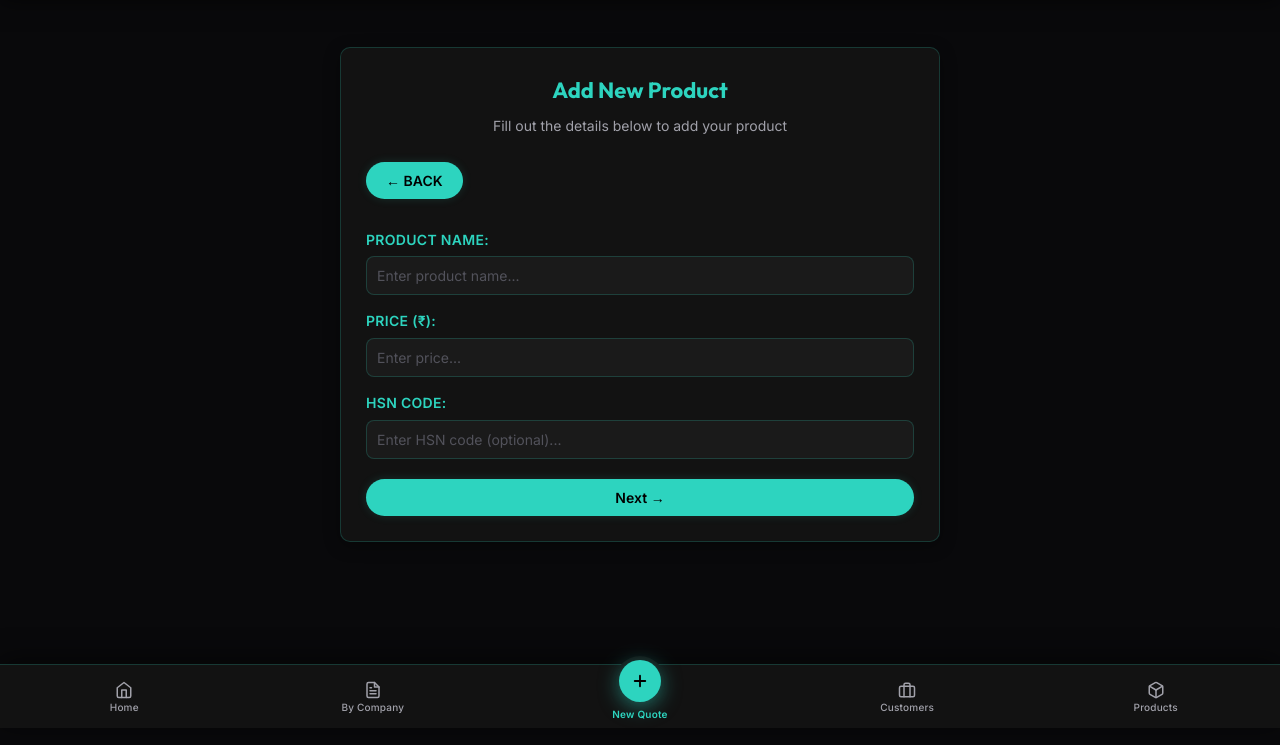
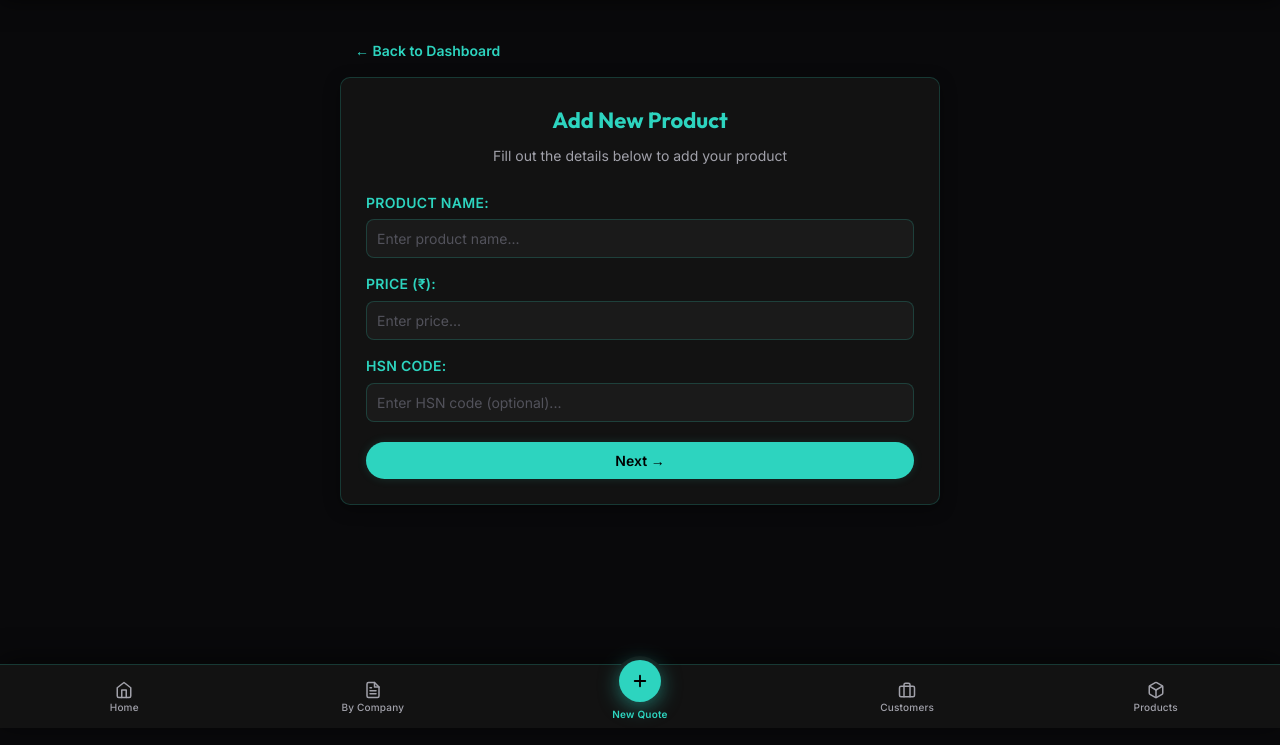
Before and after one commit to JoshiRudra-devop/quotation_management, a PHP site: page /Webdev/add-Product.php in a window 1280 px wide. Shown: the part 72-817 px from the top of the page. Run offline with PHP 8.4, Linux system fonts and the light colour scheme; the visitor is signed in with stand-in values (Sample User, id 1).

Commit message:
Fix add product and add company page header styling and back buttons

```diff
--- a/add-Product.php
+++ b/add-Product.php
@@ -160,15 +160,15 @@ $formToken = new_form_token('add_product');
 }
 
 /* Header */
-.header { text-align:center; margin-bottom:25px; }
-.header h1 {
+.form-header { text-align:center; margin-bottom:25px; }
+.form-header h1 {
   font-family: var(--font-head);
   color: var(--teal);
   font-size:22px;
   font-weight:700;
   margin-bottom:8px;
 }
-.header p { color: var(--text-muted, #aaa); font-size:14px; }
+.form-header p { color: var(--text-muted, #aaa); font-size:14px; }
 
 /* Form */
 .form-group { margin-bottom:15px; }
@@ -214,9 +214,22 @@ $formToken = new_form_token('add_product');
 }
 .btn-secondary:hover { background: var(--teal); color:#000; }
 
-.back-btn {
-  max-width:150px;
+.btn-secondary:hover { background: var(--teal); color:#000; }
+
+.btn-text-back {
+  background: transparent;
+  border: none;
+  color: var(--teal);
+  font-size: 14px;
+  font-weight: 600;
+  cursor: pointer;
+  display: inline-flex;
+  align-items: center;
+  margin-top: 20px;
+  margin-bottom: -5px;
+  transition: opacity 0.2s;
 }
+.btn-text-back:hover { opacity: 0.8; text-decoration: underline; }
 
 /* Steps */
 .step { display:none; }
@@ -250,7 +263,7 @@ $formToken = new_form_token('add_product');
     border-radius: 10px;
     width: 95%;
   }
-  .header h1 {
+  .form-header h1 {
     font-size: 18px;
   }
   .navigation {
@@ -268,14 +281,14 @@ $formToken = new_form_token('add_product');
 <div class="mainBody">
   <div class="main-content">
 
-<div class="setup-container form-container">
-  <div class="header">
+<div style="max-width: 600px; margin: 0 auto; padding: 0 15px;">
+  <button type="button" class="btn-text-back" onclick="window.location.href='home.php'">← Back to Dashboard</button>
+</div>
+<div class="setup-container form-container" style="margin-top: 15px;">
+  <div class="form-header">
     <h1>Add New Product</h1>
     <p>Fill out the details below to add your product</p>
   </div>
-   <div>
-     <button type="button" class="btn-primary btn back-btn" onclick="window.location.href='home.php'" style="margin-bottom:30px">← BACK</button>
-    </div>
 
   <form id="productForm" method="POST" enctype="multipart/form-data">
     <input type="hidden" name="csrf_token" value="<?php echo htmlspecialchars(csrf_token()); ?>">
```
Also changed, not shown: add-company.php (+23 -5 lines).
